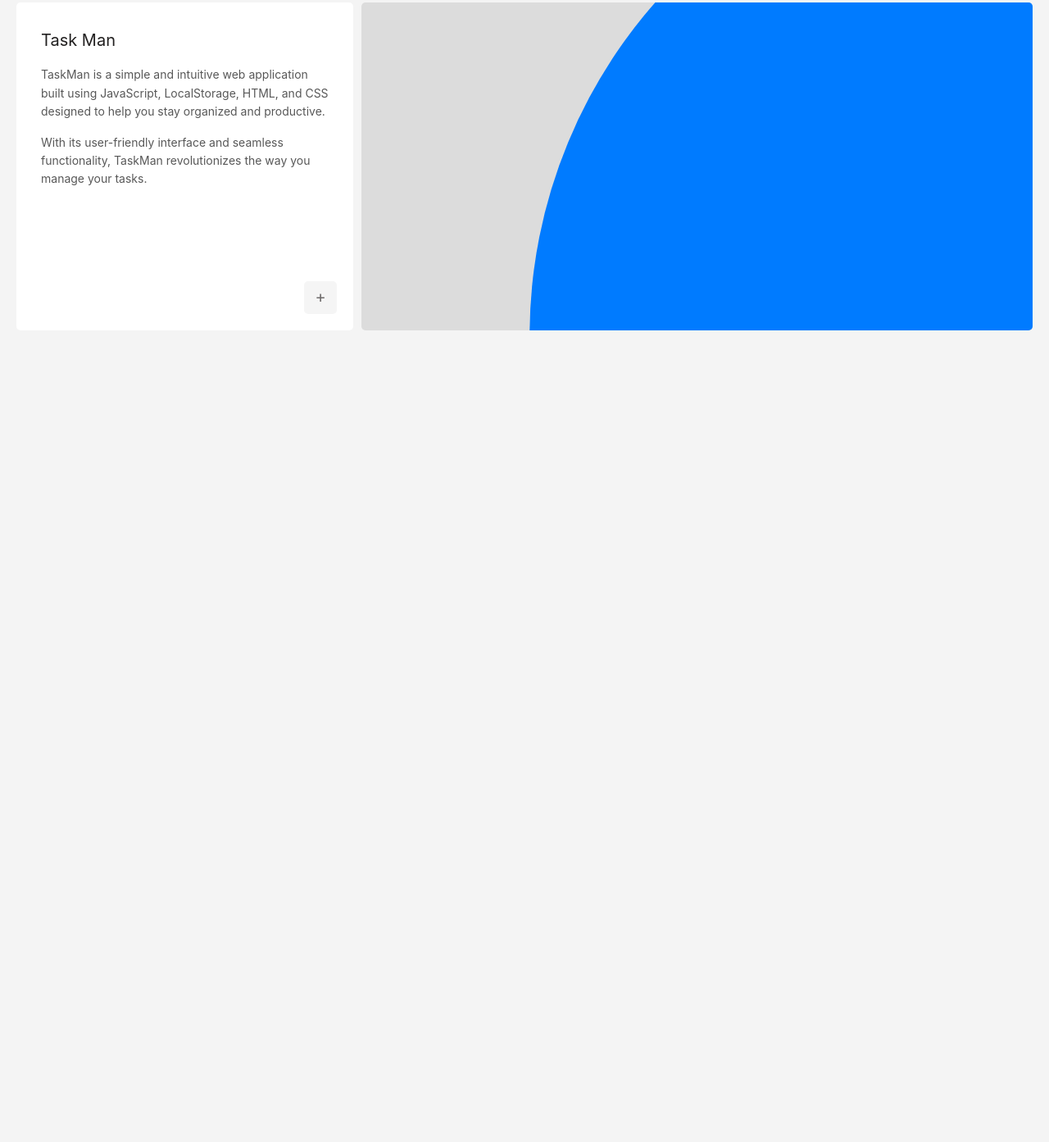
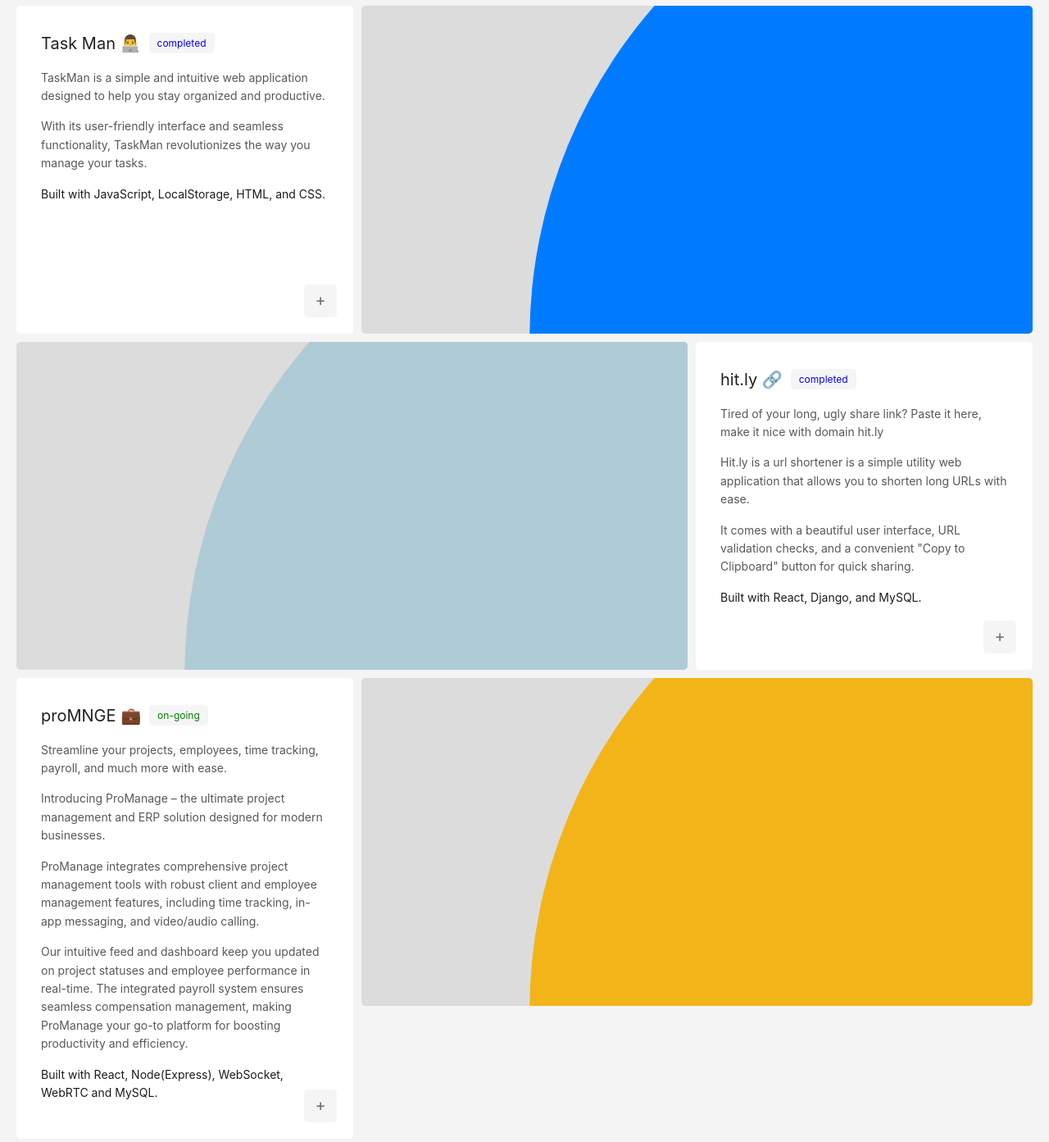
Before and after one commit to parwatcodes/parwatcodes.github.io, a plain HTML site: page index.html in a window 1280 px wide. Shown: the part 689-2082 px from the top of the page at 82% size. Before the commit the page ends 1102 px from the top, so only its background shows below. Drawn offline with Linux system fonts and the light colour scheme; files whose address does not match are found by name; a web font is replaced by a local one.

Commit message:
Add project ui placeholder

```diff
--- a/css/styles.css
+++ b/css/styles.css
@@ -58,7 +58,7 @@ body {
   font-size: 35px;
   font-weight: 400;
   line-height: 52px;
-  color: rgb(50, 47, 47);
+  color: rgb(50 47 47 / 95%);
 }
 
 .header h1 {
@@ -136,6 +136,7 @@ body {
 
 .sidebar .bio #openModalBtn {
   cursor: pointer;
+  font-size: 16px;
 }
 
 .sidebar .links {
@@ -291,10 +292,6 @@ body {
   }
 }
 
-.black {
-  color: #000000e4;
-}
-
 .projects {
   display: flex;
   border-radius: 5px;
@@ -356,6 +353,26 @@ body {
   transform: translate(50%, 50%) scale(3);
 }
 
+.background-overlay2 {
+  width: 50%;
+  aspect-ratio: 1;
+  background-color: #AFCBD5;
+  border-radius: 9999px;
+  position: absolute;
+  right: 0;
+  transform: translate(50%, 50%) scale(3);
+}
+
+.background-overlay3 {
+  width: 50%;
+  aspect-ratio: 1;
+  background-color: #F2B418;
+  border-radius: 9999px;
+  position: absolute;
+  right: 0;
+  transform: translate(50%, 50%) scale(3);
+}
+
 .project-description {
   font-weight: 400;
   color: rgb(0 0 0 / 66%);
@@ -364,3 +381,33 @@ body {
   font-size: 14px;
   margin: 15px 0;
 }
+
+.black {
+  color: #000000e4;
+}
+
+.label {
+  font-size: 12px;
+  padding: 5px 10px;
+  border-radius: 5px;
+  height: fit-content;
+  background-color: rgb(245, 245, 245);
+}
+
+.project-title-wrapper {
+  display: flex;
+  align-items: center;
+  gap: 10px
+}
+
+.green {
+  color: green;
+}
+
+.pending {
+  color: yellow;
+}
+
+.blue {
+  color: blue;
+}
--- a/index.html
+++ b/index.html
@@ -16,7 +16,8 @@
             <p>Hello, I'm Parwat Kunwar</p>
             <p>Software Engineer based in Halifax.</p>
             <!-- <p>Currently, I serve as a Sr. software engineer at <strong>Technology Stack</strong>, a outsourcing SaaS operating company in US.</p> -->
-            <p>As a full-stack developer, I design, develop, build, and deploy products. I collaborate across squads to shape the product vision and architecture, covering all project aspects.</p>
+            <p>As a full-stack developer, I design, develop, build, and deploy products. I collaborate across squads to
+                shape the product vision and architecture, covering all project aspects.</p>
             <p class="quote">— I <span class="emoji">❤️</span> designing, developing and making things happen.</p>
         </div>
         <div class="sidebar">
@@ -28,10 +29,15 @@
                 </div>
             </div>
             <div class="bio">
-                <p class="pgraph">As a product-focused fullstack developer at <span class="black">Technology Stack</span>, and previously at <span class="black">Leapfrog</span>, I've gained valuable experience on a global scale.</p>
-                <p class="pgraph">I have a passion for clean and simple design, always taking a user-centric development approach. I think to create intelligent user interfaces that have both soul and personality.</p>
+                <p class="pgraph">As a product-focused fullstack developer at <span class="black">Technology
+                        Stack</span>, and previously at <span class="black">Leapfrog</span>, I've gained valuable
+                    experience on a global scale.</p>
+                <p class="pgraph">I have a passion for clean and simple design, always taking a user-centric development
+                    approach. I think to create intelligent user interfaces that have both soul and personality.</p>
 
-                <p class="pgraph">I enjoy working on products from start to finish, and I love seeing how they evolve over time. My expertise spans product design, development, integration, deployment, and innovation.</p>
+                <p class="pgraph">I enjoy working on products from start to finish, and I love seeing how they evolve
+                    over time. My expertise spans product design, development, integration, deployment, and innovation.
+                </p>
 
                 <p class="pgraph">I am driven by the joy of design, develop and making things happen.</p>
 
@@ -39,9 +45,11 @@
                 <p id="openModalBtn">About my professional career</p>
                 <div class="links">
                     <div class="column">
-                        <a class="item mb" href="https://www.linkedin.com/in/parwat-kunwar/" target="_blank">LinkedIn</a>
+                        <a class="item mb" href="https://www.linkedin.com/in/parwat-kunwar/"
+                            target="_blank">LinkedIn</a>
                         <a class="item mb" href="https://github.com/parwatcodes" target="_blank">Github</a>
-                        <a class="item mb" href="https://stackoverflow.com/users/5127888/parwatcodes?tab=profile" target="_blank">Stack Overflow</a>
+                        <a class="item mb" href="https://stackoverflow.com/users/5127888/parwatcodes?tab=profile"
+                            target="_blank">Stack Overflow</a>
                     </div>
                     <div class="column">
                         <a class="item" href="#">Instagram</a>
@@ -70,7 +78,7 @@
                             <div class="company">
                                 <div class="left-content">
                                     <img src="/assets//images/lf.webp" />
-                                    <div >
+                                    <div>
                                         <p class="bd">Leapfrog Technology</p>
                                         <p>Software Engineer</p>
                                     </div>
@@ -95,12 +103,20 @@
     </div>
     <div class="projects">
         <div class="project-info">
-            <div class="project-title">Task Man</div>
-            <div class="project-description">
-                TaskMan is a simple and intuitive web application built using JavaScript, LocalStorage, HTML, and CSS designed to help you stay organized and productive.
+            <div class="project-title-wrapper">
+                <div class="project-title">Task Man 👨‍💻</div>
+                <span class="label blue">completed</span>
             </div>
             <div class="project-description">
-                With its user-friendly interface and seamless functionality, TaskMan revolutionizes the way you manage your tasks.
+                TaskMan is a simple and intuitive web application designed to help you stay organized and productive.
+            </div>
+            <div class="project-description">
+                With its user-friendly interface and seamless functionality, TaskMan revolutionizes the way you manage
+                your tasks.
+            </div>
+
+            <div class="project-description black">
+                Built with JavaScript, LocalStorage, HTML, and CSS.
             </div>
             <div class="more">+</div>
         </div>
@@ -111,6 +127,67 @@
             </div>
         </div>
     </div>
+    <div class="projects">
+        <div class="project-details">
+            <div class="background-overlay2">
+
+            </div>
+        </div>
+        <div class="project-info">
+            <div class="project-title-wrapper">
+                <div class="project-title">hit.ly 🔗</div>
+                <span class="label blue">completed</span>
+            </div>
+
+            <div class="project-description">
+                Tired of your long, ugly share link? Paste it here, make it nice with domain hit.ly
+            </div>
+            <div class="project-description">
+                Hit.ly is a url shortener is a simple utility web application that allows you to shorten long URLs
+                with ease.
+            </div>
+            <div class="project-description">
+                It comes with a beautiful user interface, URL validation checks, and a convenient "Copy to Clipboard"
+                button for quick sharing.
+            </div>
+            <div class="project-description black">
+                Built with React, Django, and MySQL.
+            </div>
+            <div class="more">+</div>
+        </div>
+
+    </div>
+    <div class="projects">
+        <div class="project-info">
+            <div class="project-title-wrapper">
+                <div class="project-title">proMNGE 💼</div> <span class="label green">on-going</span>
+            </div>
+            <div class="project-description">
+                Streamline your projects, employees, time tracking, payroll, and much more with ease.
+            </div>
+            <div class="project-description">
+                Introducing ProManage – the ultimate project management and ERP solution designed for modern businesses.
+            </div>
+            <div class="project-description">
+                ProManage integrates comprehensive project management tools with robust client and employee management
+                features, including time tracking, in-app messaging, and video/audio calling.
+            </div>
+            <div class="project-description">
+                Our intuitive feed and dashboard keep you updated on project statuses and employee performance in
+                real-time. The integrated payroll system ensures seamless compensation management, making ProManage your
+                go-to platform for boosting productivity and efficiency.
+            </div>
+            <div class="project-description black">
+                Built with React, Node(Express), WebSocket, WebRTC and MySQL.
+            </div>
+            <div class="more">+</div>
+        </div>
+        <div class="project-details">
+            <div class="background-overlay3">
+
+            </div>
+        </div>
+    </div>
     <script src="/js/script.js"></script>
 </body>
 
```
